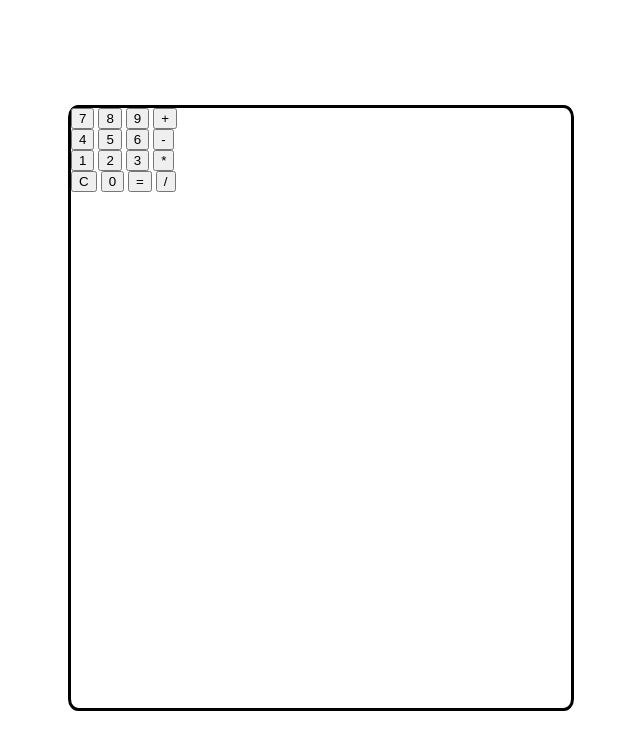
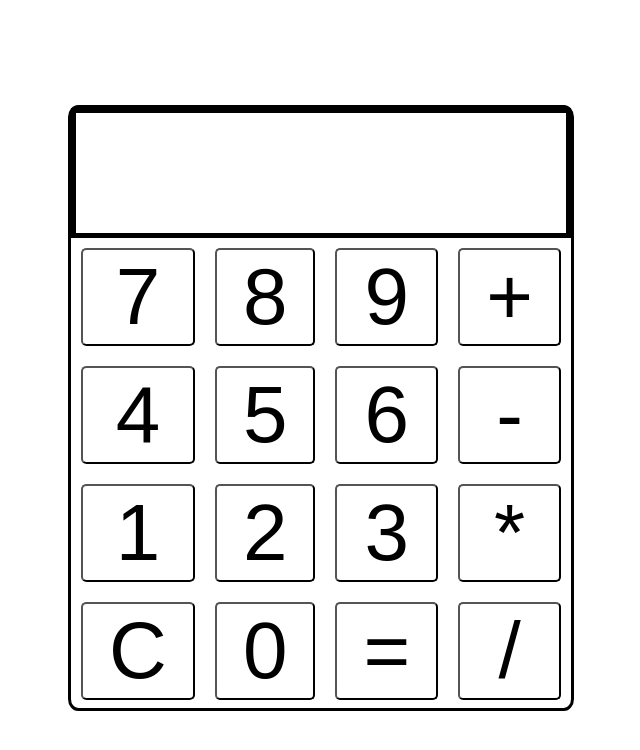
Before and after one commit to d1scipline/odin-calculator, a plain HTML site: page index.html in a window 1280 px wide. Shown: the whole page, without its empty margins (319-959 px from the left). Drawn offline with Linux system fonts and the light colour scheme.

Commit message:
add basic styling

```diff
--- a/index.html
+++ b/index.html
@@ -10,28 +10,28 @@
     <div class="calculator">
         <div class="display"></div>
         <div class="buttons">
-            <div class="row">
+            <div class="column">
                 <button class="number">7</button>
+                <button class="number">4</button>
+                <button class="number">1</button>
+                <button class="C">C</button>
+            </div>
+            <div class="column">
                 <button class="number">8</button>
+                <button class="number">5</button>
+                <button class="number">2</button>
+                <button class="number">0</button>
+            </div>
+            <div class="column">
                 <button class="number">9</button>
+                <button class="number">6</button>
+                <button class="number">3</button>
+                <button class="operator">=</button>
+            </div>
+            <div class="column">
                 <button class="operator">+</button>
-            </div>
-            <div class="row">
-                <button class="number">4</button>
-                <button class="number">5</button>
-                <button class="number">6</button>
                 <button class="operator">-</button>
-            </div>
-            <div class="row">
-                <button class="number">1</button>
-                <button class="number">2</button>
-                <button class="number">3</button>
                 <button class="operator">*</button>
-            </div>
-            <div class="row">
-                <button class="C">C</button>
-                <button class="number">0</button>
-                <button class="operator">=</button>
                 <button class="operator">/</button>
             </div>
         </div>
--- a/script.js
+++ b/script.js
@@ -137,6 +137,11 @@ function displayNumber(numberToDisplay) {
     if (isInt(numberToDisplay) == false) {
         numberToDisplay = round(numberToDisplay, 2);
     }
+    if (numberToDisplay > 999999999999) {
+        let scientificNotation = numberToDisplay.toExponential(6);
+        display.textContent = scientificNotation;
+        return;
+    }
     display.textContent = numberToDisplay.toString();
 }
 
--- a/style.css
+++ b/style.css
@@ -13,5 +13,30 @@ body {
 }
 
 .display {
-    font-size: xx-large;
+    border-style: solid;
+    border-width: 5px;
+    font-size: 80px;
+    min-height: 20%;
+    display: flex;
+    justify-content: flex-end;
 }
+
+.buttons {
+    display: flex;
+    flex-direction: row;
+    margin: 0;
+}
+
+.column {
+    display: flex;
+    flex-direction: column;
+    flex-grow: 1;
+}
+
+.number, .operator, .C {
+    background-color: white;
+    font-size: 80px;
+    flex-grow: 1;
+    margin: 10px;
+    border-radius: 5%;
+}
```
